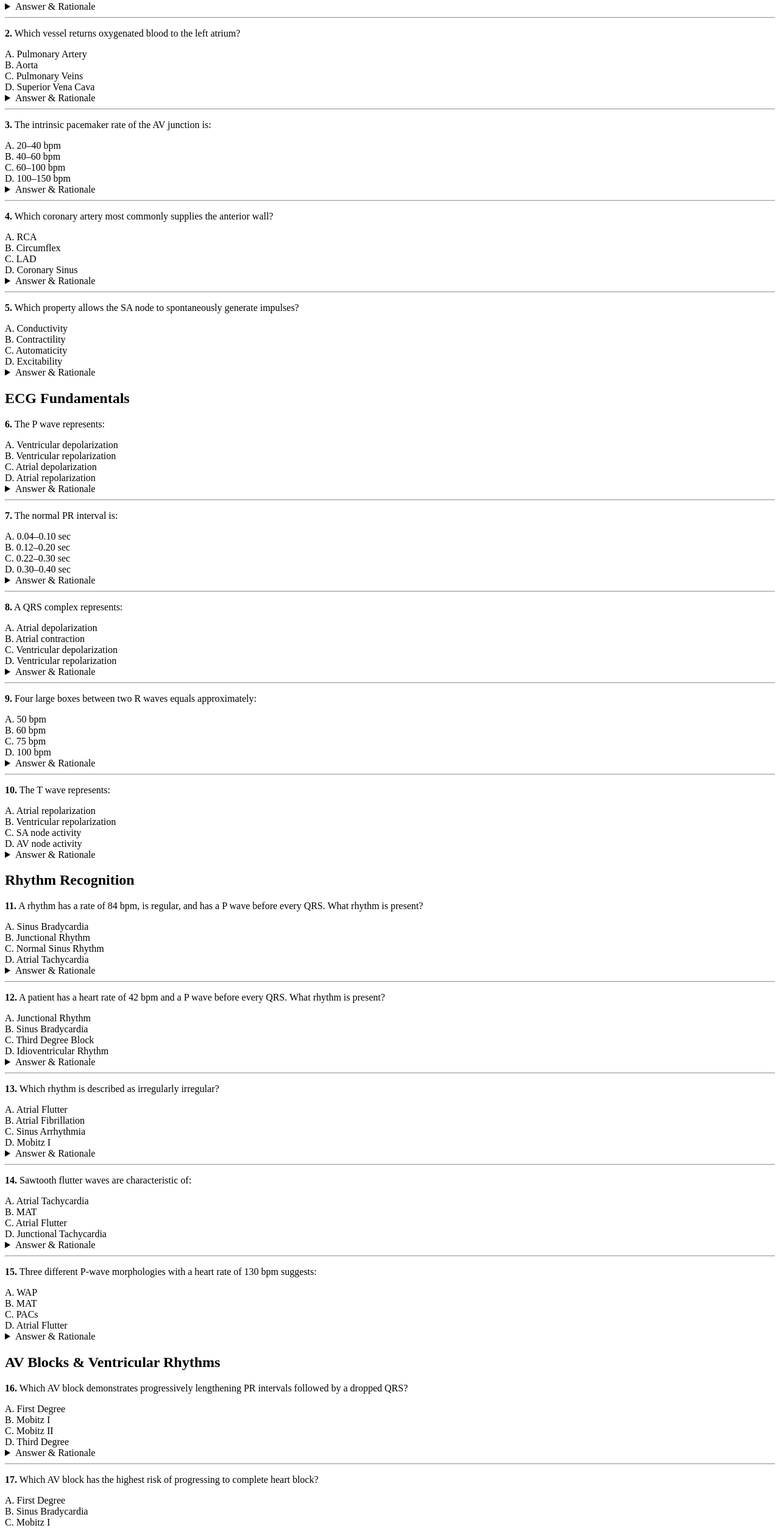
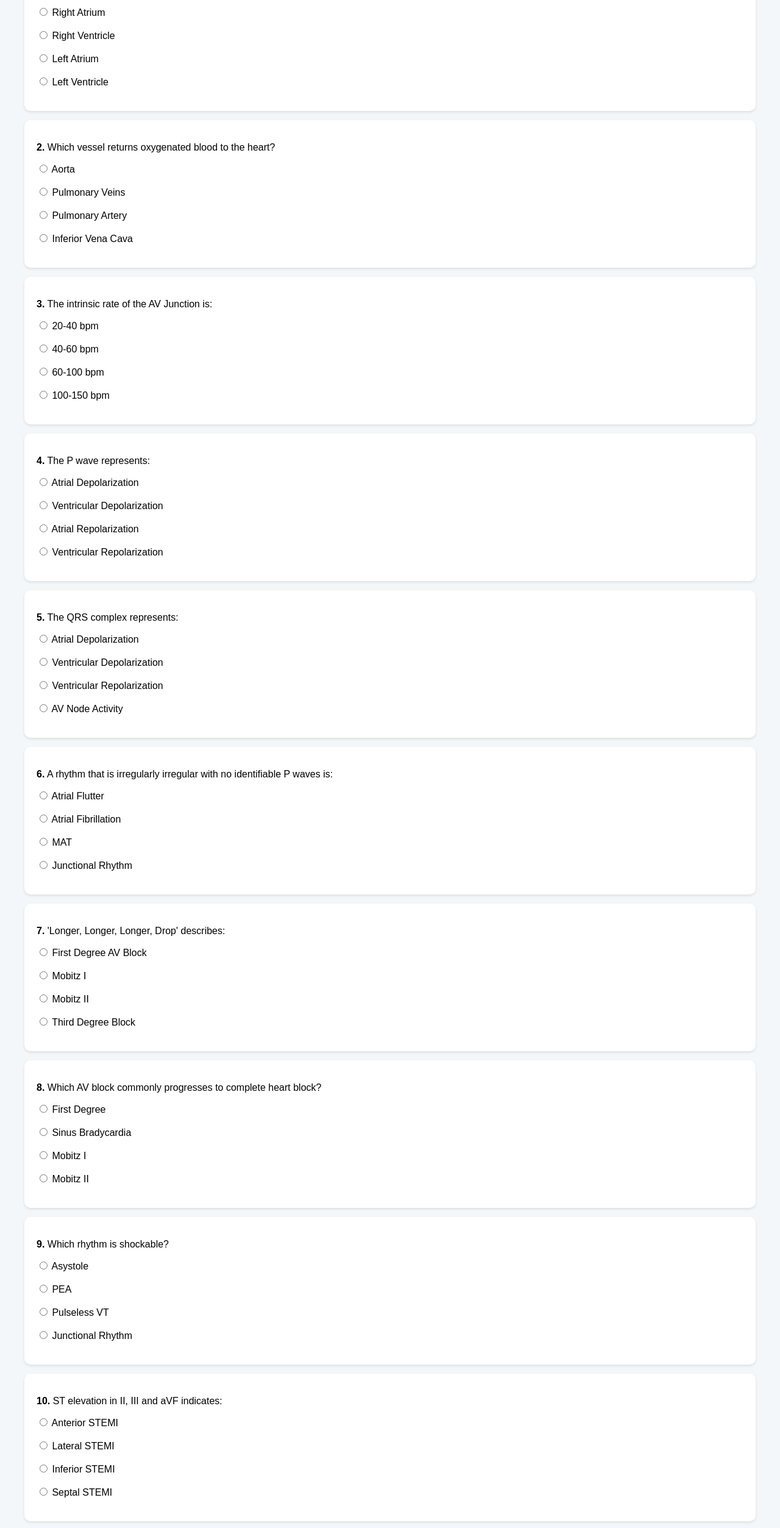
Before and after one commit to crh53143-hub/iwcc-paramedic-academy, a plain HTML site: page cardiology/final-exam.html in a window 1280 px wide. Shown: the part 244-2750 px from the top of the page at 61% size. Drawn offline with Linux system fonts and the light colour scheme.

Commit message:
Update final-exam.html

```diff
--- a/cardiology/final-exam.html
+++ b/cardiology/final-exam.html
@@ -1,467 +1,317 @@
-<div class="section">
+<!DOCTYPE html>
+<html lang="en">
+<head>
+<meta charset="UTF-8">
+<meta name="viewport" content="width=device-width, initial-scale=1.0">
 
-<h2>Cardiology Final Exam</h2>
+<title>Cardiology Final Exam</title>
 
-<p>
-Choose the best answer before revealing the correct response.
-</p>
+<style>
+
+body{
+    font-family:Arial,sans-serif;
+    background:#f4f7fa;
+    margin:0;
+}
+
+header{
+    background:#001f54;
+    color:white;
+    padding:25px;
+    text-align:center;
+}
+
+.container{
+    max-width:1200px;
+    margin:auto;
+    padding:20px;
+}
+
+.question{
+    background:white;
+    padding:20px;
+    margin-bottom:15px;
+    border-radius:10px;
+    box-shadow:0 2px 4px rgba(0,0,0,.1);
+}
+
+button{
+    background:#001f54;
+    color:white;
+    padding:15px 25px;
+    border:none;
+    border-radius:5px;
+    cursor:pointer;
+    font-size:16px;
+}
+
+button:hover{
+    background:#003366;
+}
+
+#results{
+    margin-top:20px;
+    background:white;
+    padding:20px;
+    border-radius:10px;
+}
+
+.correct{
+    color:green;
+}
+
+.incorrect{
+    color:red;
+}
+
+</style>
+
+</head>
+
+<body>
+
+<header>
+
+<h1>Cardiology Final Exam</h1>
+
+<p>50 Question Comprehensive Review</p>
+
+</header>
+
+<div class="container">
+
+<div id="exam"></div>
+
+<button onclick="gradeExam()">Submit Exam</button>
+
+<div id="results"></div>
 
 </div>
 
-<div class="section">
+<script>
 
-<h2>Cardiac Anatomy & Physiology</h2>
+const questions = [
 
+{
+question:"Which chamber generates the highest pressure?",
+choices:[
+"Right Atrium",
+"Right Ventricle",
+"Left Atrium",
+"Left Ventricle"
+],
+answer:3
+},
+
+{
+question:"Which vessel returns oxygenated blood to the heart?",
+choices:[
+"Aorta",
+"Pulmonary Veins",
+"Pulmonary Artery",
+"Inferior Vena Cava"
+],
+answer:1
+},
+
+{
+question:"The intrinsic rate of the AV Junction is:",
+choices:[
+"20-40 bpm",
+"40-60 bpm",
+"60-100 bpm",
+"100-150 bpm"
+],
+answer:1
+},
+
+{
+question:"The P wave represents:",
+choices:[
+"Atrial Depolarization",
+"Ventricular Depolarization",
+"Atrial Repolarization",
+"Ventricular Repolarization"
+],
+answer:0
+},
+
+{
+question:"The QRS complex represents:",
+choices:[
+"Atrial Depolarization",
+"Ventricular Depolarization",
+"Ventricular Repolarization",
+"AV Node Activity"
+],
+answer:1
+},
+
+{
+question:"A rhythm that is irregularly irregular with no identifiable P waves is:",
+choices:[
+"Atrial Flutter",
+"Atrial Fibrillation",
+"MAT",
+"Junctional Rhythm"
+],
+answer:1
+},
+
+{
+question:"'Longer, Longer, Longer, Drop' describes:",
+choices:[
+"First Degree AV Block",
+"Mobitz I",
+"Mobitz II",
+"Third Degree Block"
+],
+answer:1
+},
+
+{
+question:"Which AV block commonly progresses to complete heart block?",
+choices:[
+"First Degree",
+"Sinus Bradycardia",
+"Mobitz I",
+"Mobitz II"
+],
+answer:3
+},
+
+{
+question:"Which rhythm is shockable?",
+choices:[
+"Asystole",
+"PEA",
+"Pulseless VT",
+"Junctional Rhythm"
+],
+answer:2
+},
+
+{
+question:"ST elevation in II, III and aVF indicates:",
+choices:[
+"Anterior STEMI",
+"Lateral STEMI",
+"Inferior STEMI",
+"Septal STEMI"
+],
+answer:2
+}
+
+];
+
+const examDiv = document.getElementById("exam");
+
+questions.forEach((q,index)=>{
+
+let html = `
 <div class="question">
 
-<p>
-<strong>1.</strong> Which chamber generates the highest pressure in the heart?
+<p><strong>${index+1}.</strong> ${q.question}</p>
+`;
+
+q.choices.forEach((choice,i)=>{
+
+html += `
+<label>
+
+<input type="radio"
+name="q${index}"
+value="${i}">
+
+${choice}
+
+</label><br><br>
+`;
+
+});
+
+html += `</div>`;
+
+examDiv.innerHTML += html;
+
+});
+
+function gradeExam(){
+
+let score = 0;
+
+let review = "<h3>Review</h3>";
+
+questions.forEach((q,index)=>{
+
+const selected =
+document.querySelector(
+`input[name=q${index}]:checked`
+);
+
+if(selected){
+
+if(parseInt(selected.value) === q.answer){
+
+score++;
+
+}else{
+
+review += `
+<p class='incorrect'>
+Question ${index+1}: Correct Answer =
+${q.choices[q.answer]}
 </p>
+`;
 
-A. Right Atrium<br>
-B. Right Ventricle<br>
-C. Left Atrium<br>
-D. Left Ventricle
+}
 
-<details>
-<summary>Answer & Rationale</summary>
+}else{
 
-<b>Correct Answer: D. Left Ventricle</b><br><br>
+review += `
+<p class='incorrect'>
+Question ${index+1}: Unanswered
+</p>
+`;
 
-The left ventricle must generate enough pressure to perfuse the entire systemic circulation.
+}
 
-</details>
+});
 
-</div>
+const percent =
+Math.round(
+(score/questions.length)*100
+);
 
-<hr>
+let status =
+percent >= 80
+? "<span class='correct'>PASS ✅</span>"
+: "<span class='incorrect'>FAIL ❌</span>";
 
-<div class="question">
+document.getElementById("results").innerHTML =
 
-<p>
-<strong>2.</strong> Which vessel returns oxygenated blood to the left atrium?
-</p>
+`
+<h2>Exam Complete</h2>
 
-A. Pulmonary Artery<br>
-B. Aorta<br>
-C. Pulmonary Veins<br>
-D. Superior Vena Cava
+<p><strong>Score:</strong>
+${score} / ${questions.length}</p>
 
-<details>
-<summary>Answer & Rationale</summary>
+<p><strong>Percentage:</strong>
+${percent}%</p>
 
-<b>Correct Answer: C. Pulmonary Veins</b>
+<p>${status}</p>
 
-</details>
+${review}
+`;
 
-</div>
+window.scrollTo(
+0,
+document.body.scrollHeight
+);
 
-<hr>
+}
 
-<div class="question">
+</script>
 
-<p>
-<strong>3.</strong> The intrinsic pacemaker rate of the AV junction is:
-</p>
-
-A. 20–40 bpm<br>
-B. 40–60 bpm<br>
-C. 60–100 bpm<br>
-D. 100–150 bpm
-
-<details>
-<summary>Answer & Rationale</summary>
-
-<b>Correct Answer: B. 40–60 bpm</b>
-
-</details>
-
-</div>
-
-<hr>
-
-<div class="question">
-
-<p>
-<strong>4.</strong> Which coronary artery most commonly supplies the anterior wall?
-</p>
-
-A. RCA<br>
-B. Circumflex<br>
-C. LAD<br>
-D. Coronary Sinus
-
-<details>
-<summary>Answer & Rationale</summary>
-
-<b>Correct Answer: C. LAD</b>
-
-</details>
-
-</div>
-
-<hr>
-
-<div class="question">
-
-<p>
-<strong>5.</strong> Which property allows the SA node to spontaneously generate impulses?
-</p>
-
-A. Conductivity<br>
-B. Contractility<br>
-C. Automaticity<br>
-D. Excitability
-
-<details>
-<summary>Answer & Rationale</summary>
-
-<b>Correct Answer: C. Automaticity</b>
-
-</details>
-
-</div>
-
-</div>
-
-<div class="section">
-
-<h2>ECG Fundamentals</h2>
-
-<div class="question">
-
-<p>
-<strong>6.</strong> The P wave represents:
-</p>
-
-A. Ventricular depolarization<br>
-B. Ventricular repolarization<br>
-C. Atrial depolarization<br>
-D. Atrial repolarization
-
-<details>
-<summary>Answer & Rationale</summary>
-
-<b>Correct Answer: C. Atrial depolarization</b>
-
-</details>
-
-</div>
-
-<hr>
-
-<div class="question">
-
-<p>
-<strong>7.</strong> The normal PR interval is:
-</p>
-
-A. 0.04–0.10 sec<br>
-B. 0.12–0.20 sec<br>
-C. 0.22–0.30 sec<br>
-D. 0.30–0.40 sec
-
-<details>
-<summary>Answer & Rationale</summary>
-
-<b>Correct Answer: B. 0.12–0.20 sec</b>
-
-</details>
-
-</div>
-
-<hr>
-
-<div class="question">
-
-<p>
-<strong>8.</strong> A QRS complex represents:
-</p>
-
-A. Atrial depolarization<br>
-B. Atrial contraction<br>
-C. Ventricular depolarization<br>
-D. Ventricular repolarization
-
-<details>
-<summary>Answer & Rationale</summary>
-
-<b>Correct Answer: C. Ventricular depolarization</b>
-
-</details>
-
-</div>
-
-<hr>
-
-<div class="question">
-
-<p>
-<strong>9.</strong> Four large boxes between two R waves equals approximately:
-</p>
-
-A. 50 bpm<br>
-B. 60 bpm<br>
-C. 75 bpm<br>
-D. 100 bpm
-
-<details>
-<summary>Answer & Rationale</summary>
-
-<b>Correct Answer: C. 75 bpm</b>
-
-</details>
-
-</div>
-
-<hr>
-
-<div class="question">
-
-<p>
-<strong>10.</strong> The T wave represents:
-</p>
-
-A. Atrial repolarization<br>
-B. Ventricular repolarization<br>
-C. SA node activity<br>
-D. AV node activity
-
-<details>
-<summary>Answer & Rationale</summary>
-
-<b>Correct Answer: B. Ventricular repolarization</b>
-
-</details>
-
-</div>
-
-</div>
-
-<div class="section">
-
-<h2>Rhythm Recognition</h2>
-
-<div class="question">
-
-<p>
-<strong>11.</strong> A rhythm has a rate of 84 bpm, is regular, and has a P wave before every QRS. What rhythm is present?
-</p>
-
-A. Sinus Bradycardia<br>
-B. Junctional Rhythm<br>
-C. Normal Sinus Rhythm<br>
-D. Atrial Tachycardia
-
-<details>
-<summary>Answer & Rationale</summary>
-
-<b>Correct Answer: C. Normal Sinus Rhythm</b>
-
-</details>
-
-</div>
-
-<hr>
-
-<div class="question">
-
-<p>
-<strong>12.</strong> A patient has a heart rate of 42 bpm and a P wave before every QRS. What rhythm is present?
-</p>
-
-A. Junctional Rhythm<br>
-B. Sinus Bradycardia<br>
-C. Third Degree Block<br>
-D. Idioventricular Rhythm
-
-<details>
-<summary>Answer & Rationale</summary>
-
-<b>Correct Answer: B. Sinus Bradycardia</b>
-
-</details>
-
-</div>
-
-<hr>
-
-<div class="question">
-
-<p>
-<strong>13.</strong> Which rhythm is described as irregularly irregular?
-</p>
-
-A. Atrial Flutter<br>
-B. Atrial Fibrillation<br>
-C. Sinus Arrhythmia<br>
-D. Mobitz I
-
-<details>
-<summary>Answer & Rationale</summary>
-
-<b>Correct Answer: B. Atrial Fibrillation</b>
-
-</details>
-
-</div>
-
-<hr>
-
-<div class="question">
-
-<p>
-<strong>14.</strong> Sawtooth flutter waves are characteristic of:
-</p>
-
-A. Atrial Tachycardia<br>
-B. MAT<br>
-C. Atrial Flutter<br>
-D. Junctional Tachycardia
-
-<details>
-<summary>Answer & Rationale</summary>
-
-<b>Correct Answer: C. Atrial Flutter</b>
-
-</details>
-
-</div>
-
-<hr>
-
-<div class="question">
-
-<p>
-<strong>15.</strong> Three different P-wave morphologies with a heart rate of 130 bpm suggests:
-</p>
-
-A. WAP<br>
-B. MAT<br>
-C. PACs<br>
-D. Atrial Flutter
-
-<details>
-<summary>Answer & Rationale</summary>
-
-<b>Correct Answer: B. MAT</b>
-
-</details>
-
-</div>
-
-</div>
-
-<div class="section">
-
-<h2>AV Blocks & Ventricular Rhythms</h2>
-
-<div class="question">
-
-<p>
-<strong>16.</strong> Which AV block demonstrates progressively lengthening PR intervals followed by a dropped QRS?
-</p>
-
-A. First Degree<br>
-B. Mobitz I<br>
-C. Mobitz II<br>
-D. Third Degree
-
-<details>
-<summary>Answer & Rationale</summary>
-
-<b>Correct Answer: B. Mobitz I</b>
-
-</details>
-
-</div>
-
-<hr>
-
-<div class="question">
-
-<p>
-<strong>17.</strong> Which AV block has the highest risk of progressing to complete heart block?
-</p>
-
-A. First Degree<br>
-B. Sinus Bradycardia<br>
-C. Mobitz I<br>
-D. Mobitz II
-
-<details>
-<summary>Answer & Rationale</summary>
-
-<b>Correct Answer: D. Mobitz II</b>
-
-</details>
-
-</div>
-
-<hr>
-
-<div class="question">
-
-<p>
-<strong>18.</strong> Which rhythm should be assumed when a patient presents with a wide-complex tachycardia?
-</p>
-
-A. SVT<br>
-B. Junctional Tachycardia<br>
-C. Ventricular Tachycardia<br>
-D. Atrial Flutter
-
-<details>
-<summary>Answer & Rationale</summary>
-
-<b>Correct Answer: C. Ventricular Tachycardia</b>
-
-</details>
-
-</div>
-
-<hr>
-
-<div class="question">
-
-<p>
-<strong>19.</strong> Which rhythm is associated with a prolonged QT interval and twisting QRS complexes?
-</p>
-
-A. VF<br>
-B. Atrial Fibrillation<br>
-C. Torsades de Pointes<br>
-D. AIVR
-
-<details>
-<summary>Answer & Rationale</summary>
-
-<b>Correct Answer: C. Torsades de Pointes</b>
-
-</details>
-
-</div>
-
-<hr>
-
-<div class="question">
-
-<p>
-<strong>20.</strong> Which rhythms are shockable?
-</p>
-
-A. PEA and Asystole<br>
-B. VF and Pulseless VT<br>
-C. Asystole and VT with pulse<br>
-D. PEA and VF
-
-<details>
-<summary>Answer & Rationale</summary>
-
-<b>Correct Answer: B. VF and Pulseless VT</b>
-
-</details>
-
-</div>
-
-</div>
+</body>
+</html>
```
